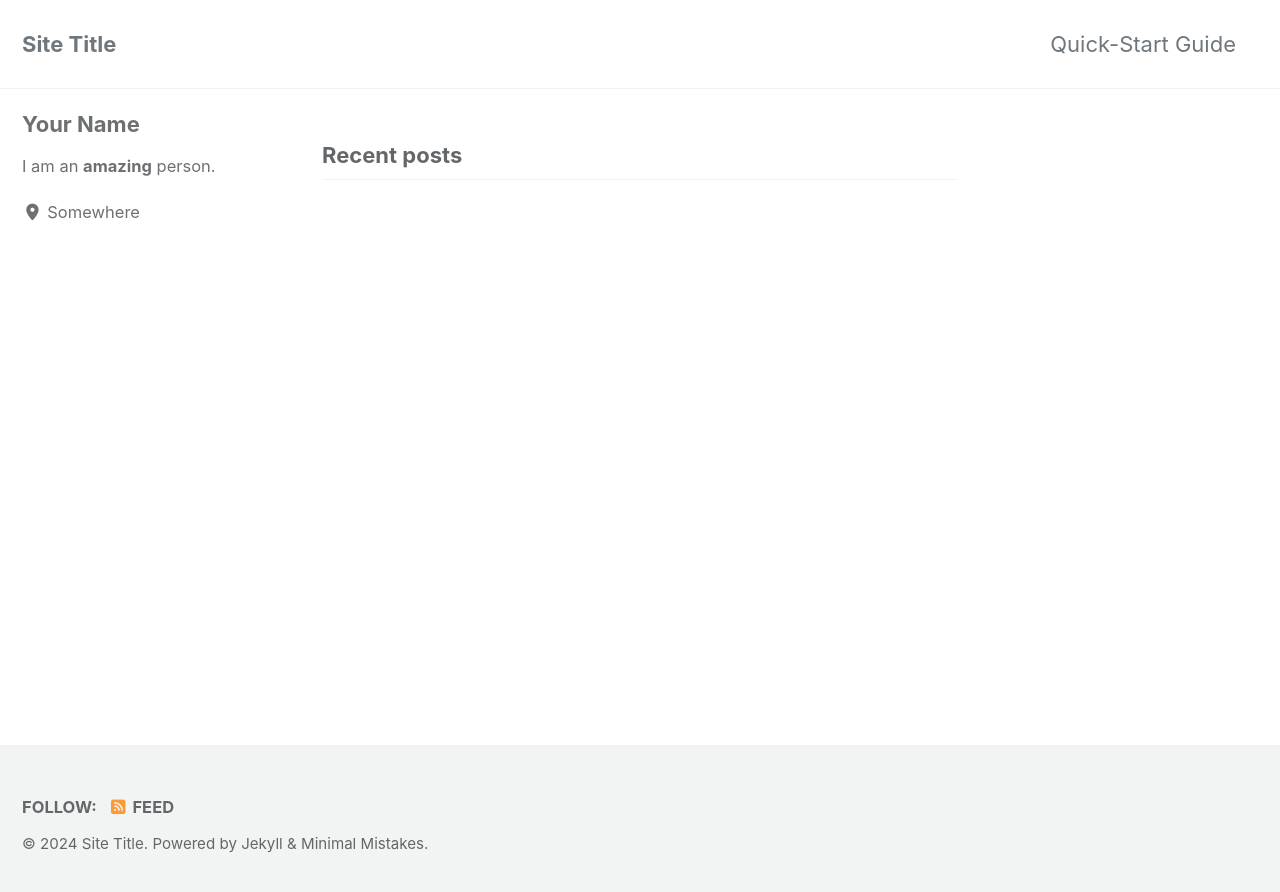
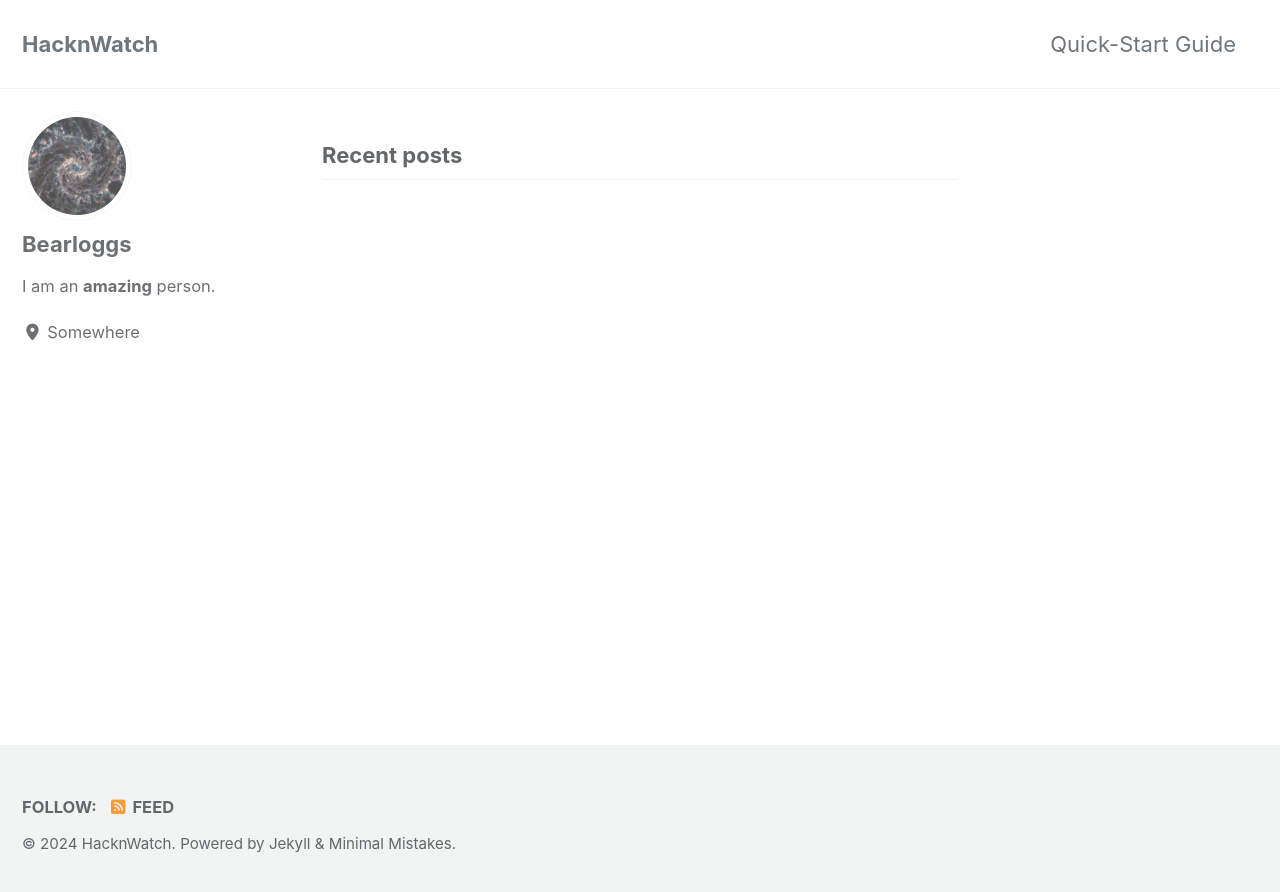
Before and after one commit to Bearloggs/bearloggs.github.io, a Jekyll site: the page built from index.html, in a window 1280 px wide. Shown: the top 892 px of the page. Built offline with Jekyll 4.4.1, drawn with Linux system fonts in a browser that asks for light colours; cached includes are drawn as plain includes; the list of posts is cut into pages by our own code.

Commit message:
Add avatr

```diff
--- a/_config.yml
+++ b/_config.yml
@@ -17,10 +17,10 @@ minimal_mistakes_skin    : "default" # "air", "aqua", "contrast", "dark", "dirt"
 # Site Settings
 locale                   : "en-US"
 rtl                      : # true, false (default) # turns direction of the page into right to left for RTL languages
-title                    : "Site Title"
+title                    : "HacknWatch"
 title_separator          : "-"
 subtitle                 : # site tagline that appears below site title in masthead
-name                     : "Your Name"
+name                     : "Bearloggs"
 description              : "An amazing website."
 url                      : # the base hostname & protocol for your site e.g. "https://mmistakes.github.io"
 baseurl                  : # the subpath of your site, e.g. "/blog"
@@ -113,8 +113,8 @@ analytics:
 
 # Site Author
 author:
-  name             : "Your Name"
-  avatar           : # path of avatar image, e.g. "/assets/images/bio-photo.jpg"
+  name             : "Bearloggs"
+  avatar           : "/assets/images/bio-photo.jpg"
   bio              : "I am an **amazing** person."
   location         : "Somewhere"
   email            :
```
Also changed, not shown: assets/images/bio-photo.jpg (added).
